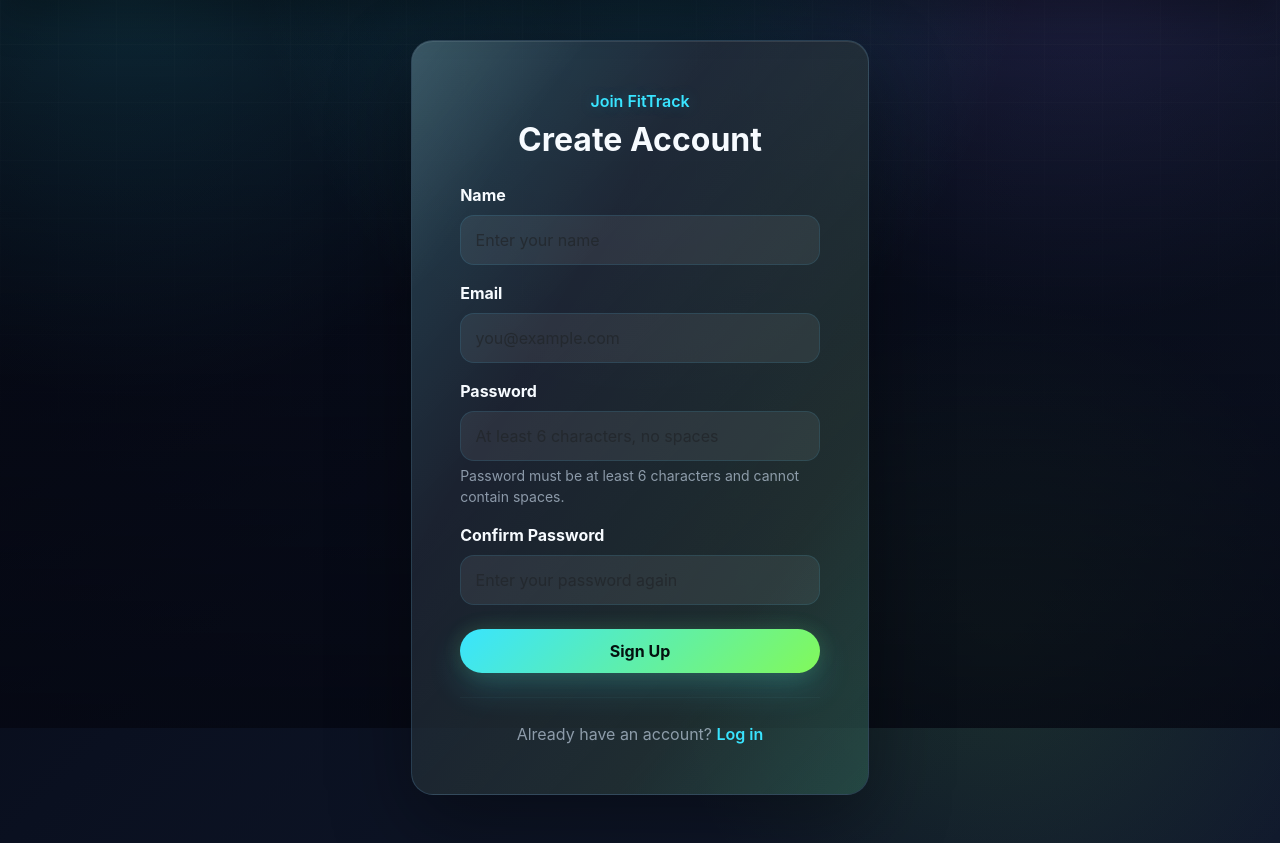
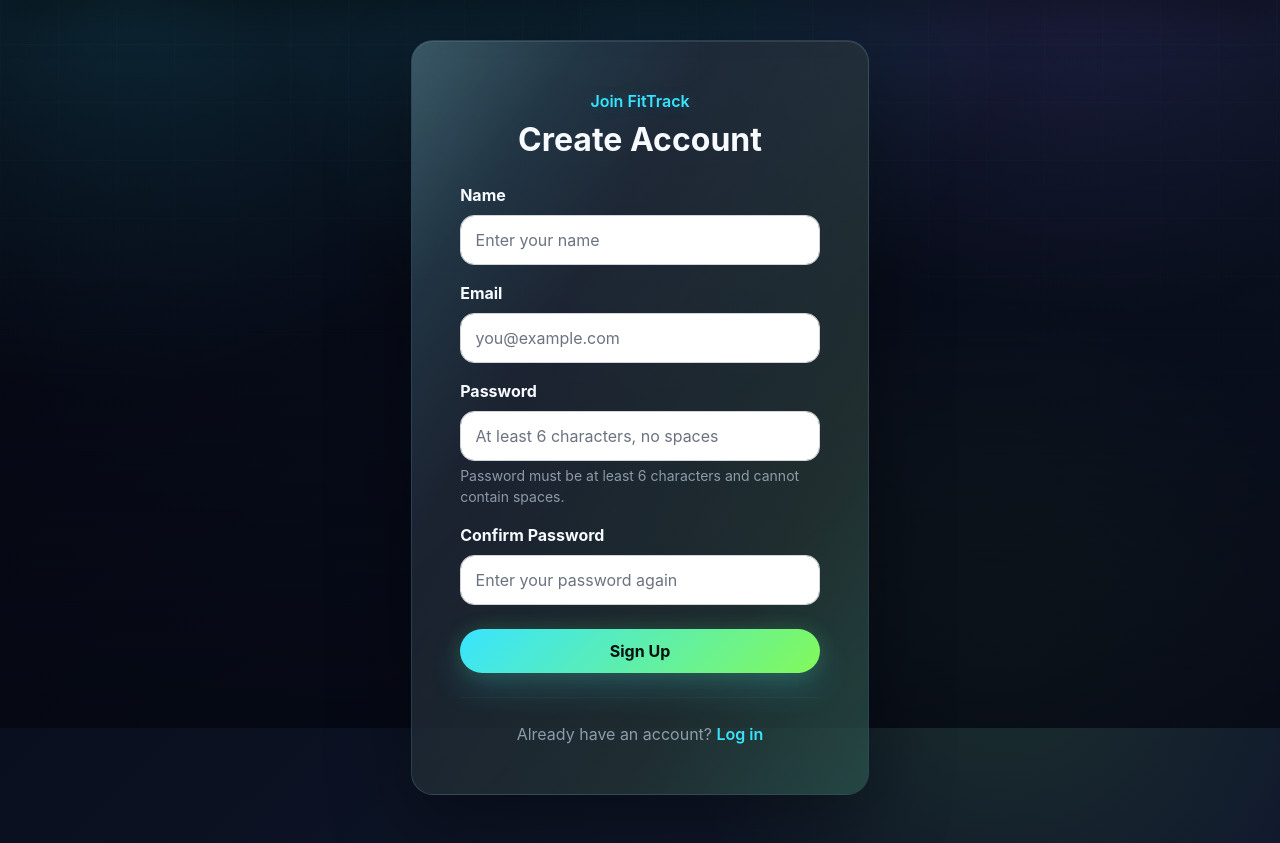
Before and after one commit to kiegiam/CITS3403-Test-Repo, a Flask app: page /register in a window 1280 px wide. Shown: the part 72-915 px from the top of the page. Run offline with Flask 3, Linux system fonts and the light colour scheme; some libraries are stand-ins or nearby versions.

Commit message:
Login and register color field changes

```diff
--- a/static/css/styles.css
+++ b/static/css/styles.css
@@ -3013,3 +3013,32 @@ body.premium-app-page::after {
 .mono {
     font-variant-numeric: tabular-nums;
 }
+/* Auth page input visibility */
+.login-page .form-control,
+.register-page .form-control {
+    background-color: #ffffff !important;
+    color: #111827 !important;
+    border: 1px solid #d1d5db !important;
+    box-shadow: none;
+}
+
+.login-page .form-control::placeholder,
+.register-page .form-control::placeholder {
+    color: #6b7280 !important;
+    opacity: 1;
+}
+
+.login-page .form-control:focus,
+.register-page .form-control:focus {
+    background-color: #ffffff !important;
+    color: #111827 !important;
+    border-color: #198754 !important;
+    box-shadow: 0 0 0 0.2rem rgba(25, 135, 84, 0.18) !important;
+}
+
+/* Chrome autofill fix */
+.login-page input:-webkit-autofill,
+.register-page input:-webkit-autofill {
+    -webkit-box-shadow: 0 0 0 1000px #ffffff inset !important;
+    -webkit-text-fill-color: #111827 !important;
+}
--- a/templates/login.html
+++ b/templates/login.html
@@ -16,7 +16,7 @@
     >
 </head>
 
-<body class="premium-app-page auth-page">
+<body class="premium-app-page auth-page login-page">
 
     <header>
         <nav class="navbar navbar-expand-lg navbar-dark bg-success">
--- a/templates/register.html
+++ b/templates/register.html
@@ -16,7 +16,7 @@
     >
 </head>
 
-<body class="premium-app-page auth-page">
+<body class="premium-app-page auth-page register-page">
 
     <header>
         <nav class="navbar navbar-expand-lg navbar-dark bg-success">
```
